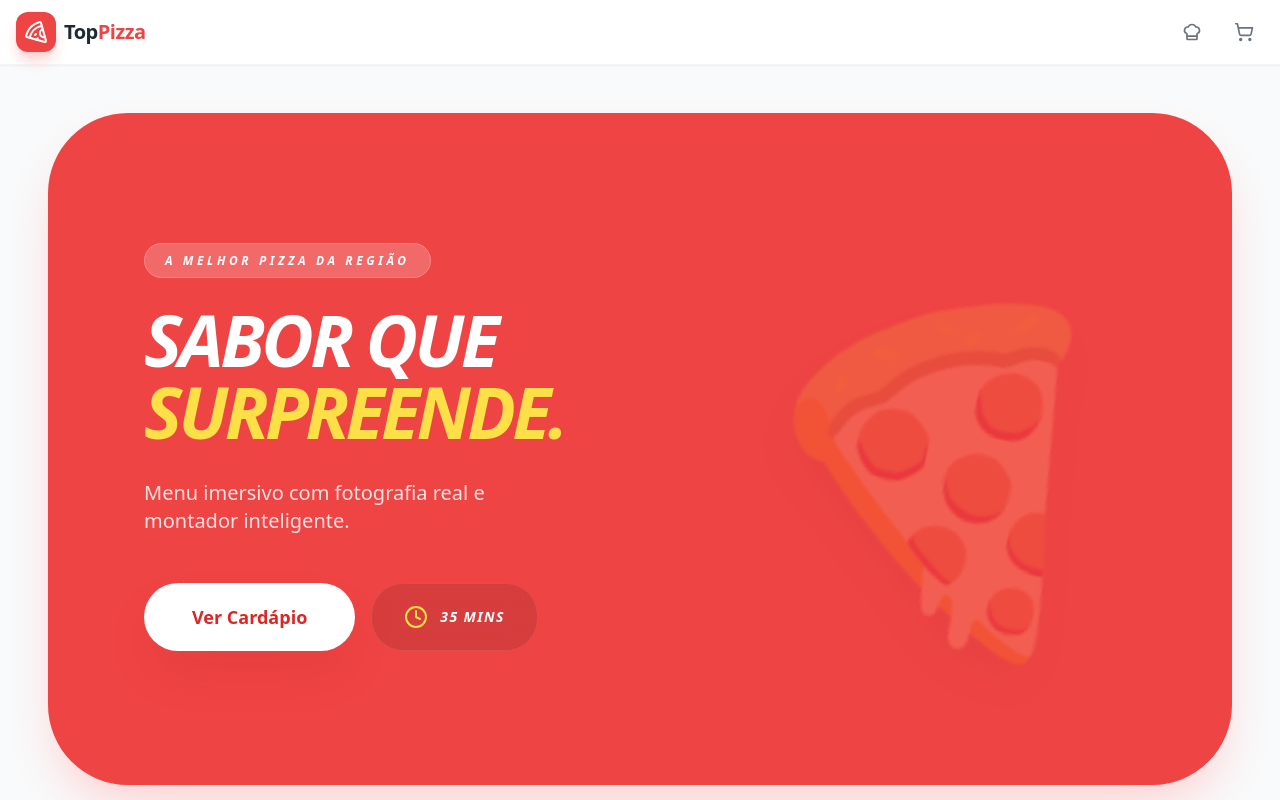
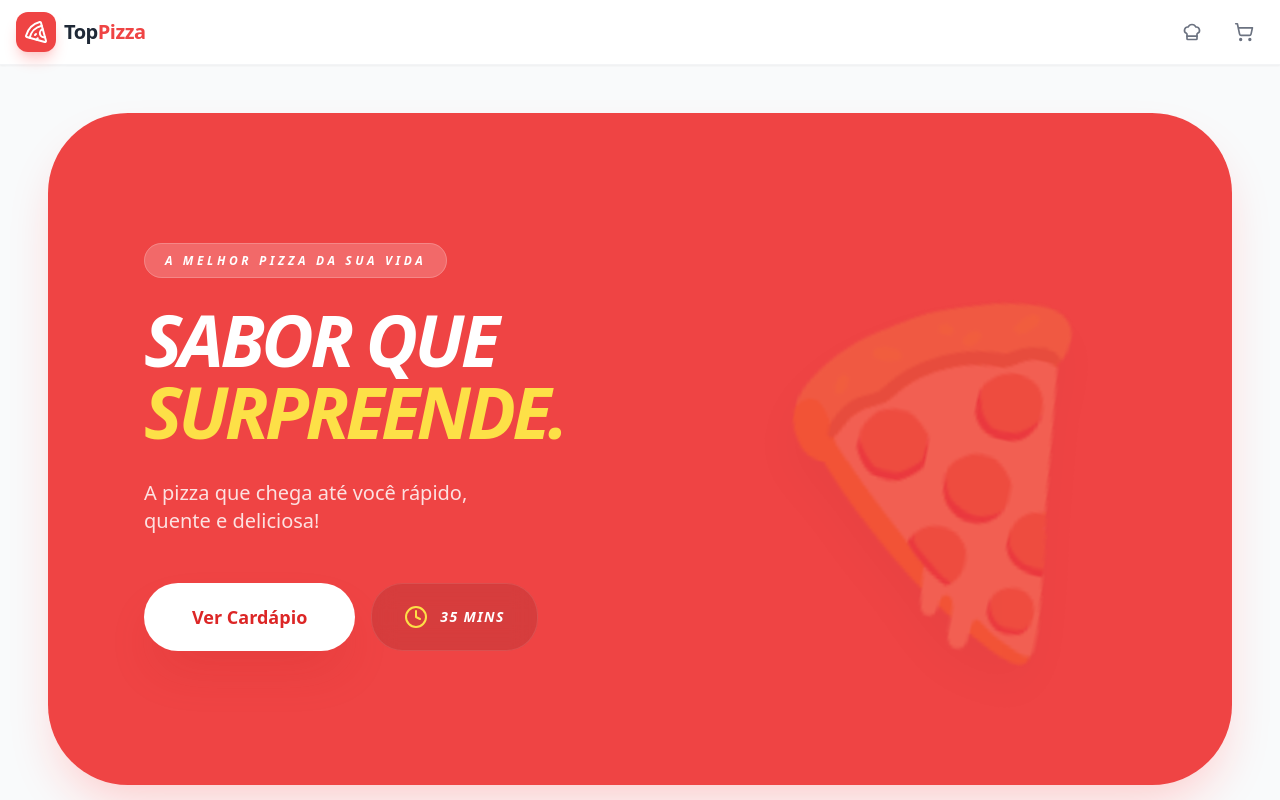
Before and after one commit to BRGuiRossi/trigo, a React (Vite) app: page / in a window 1280 px wide. Shown: the top 800 px of the page. Built offline with nearby package versions, Linux system fonts and the light colour scheme.

Commit message:
Update App.jsx with user changes

```diff
--- a/src/App.jsx
+++ b/src/App.jsx
@@ -695,9 +695,9 @@ export default function App() {
           <div className="max-w-7xl mx-auto p-4 sm:p-12 space-y-12 pb-32">
             <div className="bg-red-500 rounded-[3rem] sm:rounded-[5rem] p-8 sm:p-24 text-white flex flex-col lg:flex-row items-center justify-between overflow-hidden relative shadow-2xl shadow-red-200">
               <div className="relative z-10 space-y-8 text-center lg:text-left max-w-2xl">
-                <span className="bg-white/20 px-5 py-2 rounded-full text-[10px] sm:text-xs font-black uppercase tracking-[0.3em] border border-white/20 backdrop-blur-md italic">A Melhor Pizza da Região</span>
+                <span className="bg-white/20 px-5 py-2 rounded-full text-[10px] sm:text-xs font-black uppercase tracking-[0.3em] border border-white/20 backdrop-blur-md italic">A Melhor Pizza da Sua Vida</span>
                 <h2 className="text-4xl sm:text-7xl font-black leading-[1.0] tracking-tighter italic uppercase">Sabor que <br/><span className="text-yellow-300 italic">Surpreende.</span></h2>
-                <p className="text-red-50 font-medium text-base sm:text-xl leading-relaxed opacity-90 max-w-sm mx-auto lg:mx-0">Menu imersivo com fotografia real e montador inteligente.</p>
+                <p className="text-red-50 font-medium text-base sm:text-xl leading-relaxed opacity-90 max-w-sm mx-auto lg:mx-0">A pizza que chega até você rápido, quente e deliciosa!</p>
                 <div className="flex flex-col sm:flex-row gap-4 pt-4 justify-center lg:justify-start">
                   <button onClick={() => { setInitialFlavor(null); setIsBuilderOpen(true); }} className="bg-white text-red-600 px-12 py-5 rounded-[2.5rem] font-black text-lg hover:scale-105 active:scale-95 transition-all shadow-2xl shadow-red-700/20">Ver Cardápio</button>
                   <div className="flex items-center gap-3 bg-black/10 px-8 py-4 rounded-[2rem] backdrop-blur-md border border-white/10"><Clock size={24} className="text-yellow-300"/><span className="font-black text-sm uppercase tracking-widest italic">35 MINS</span></div>
```
